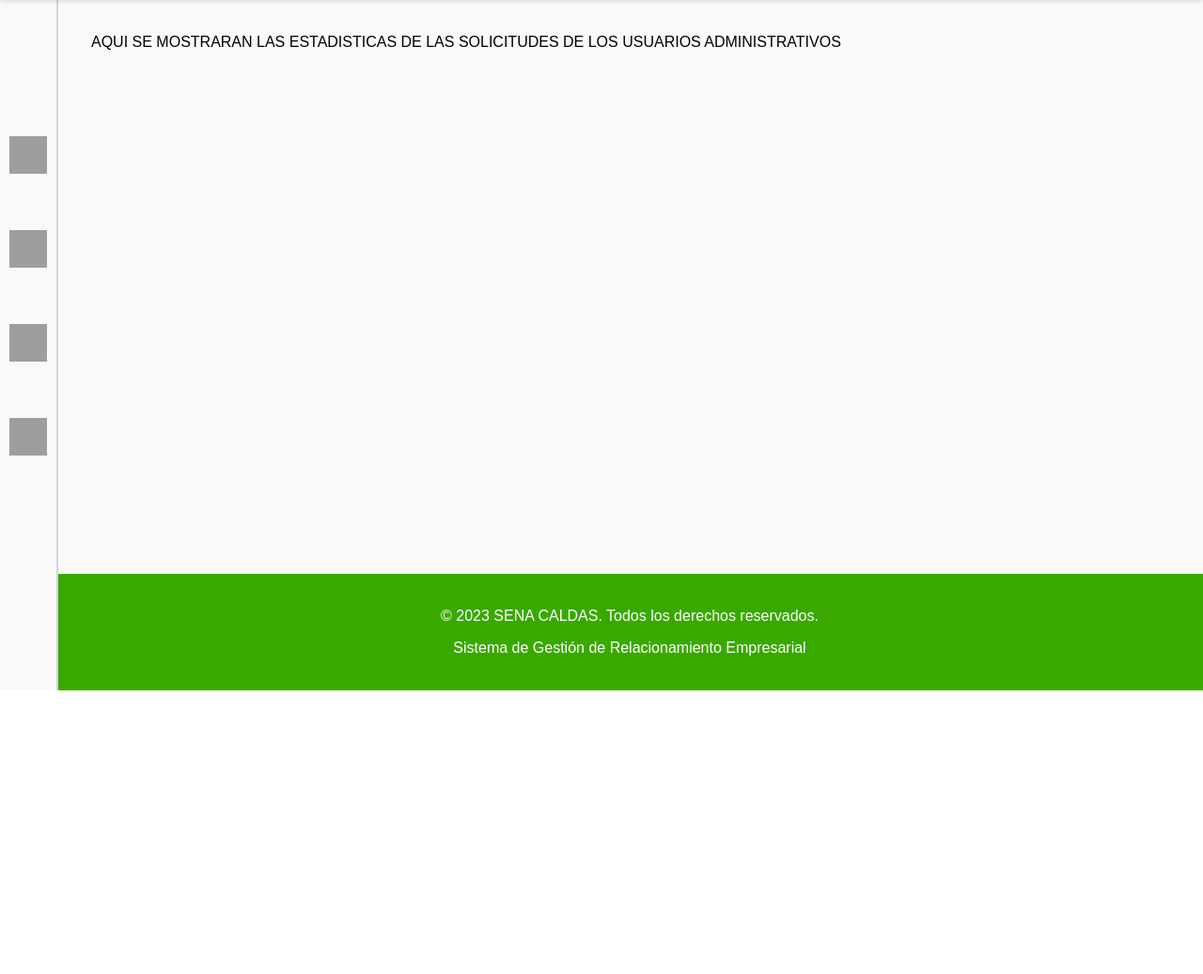
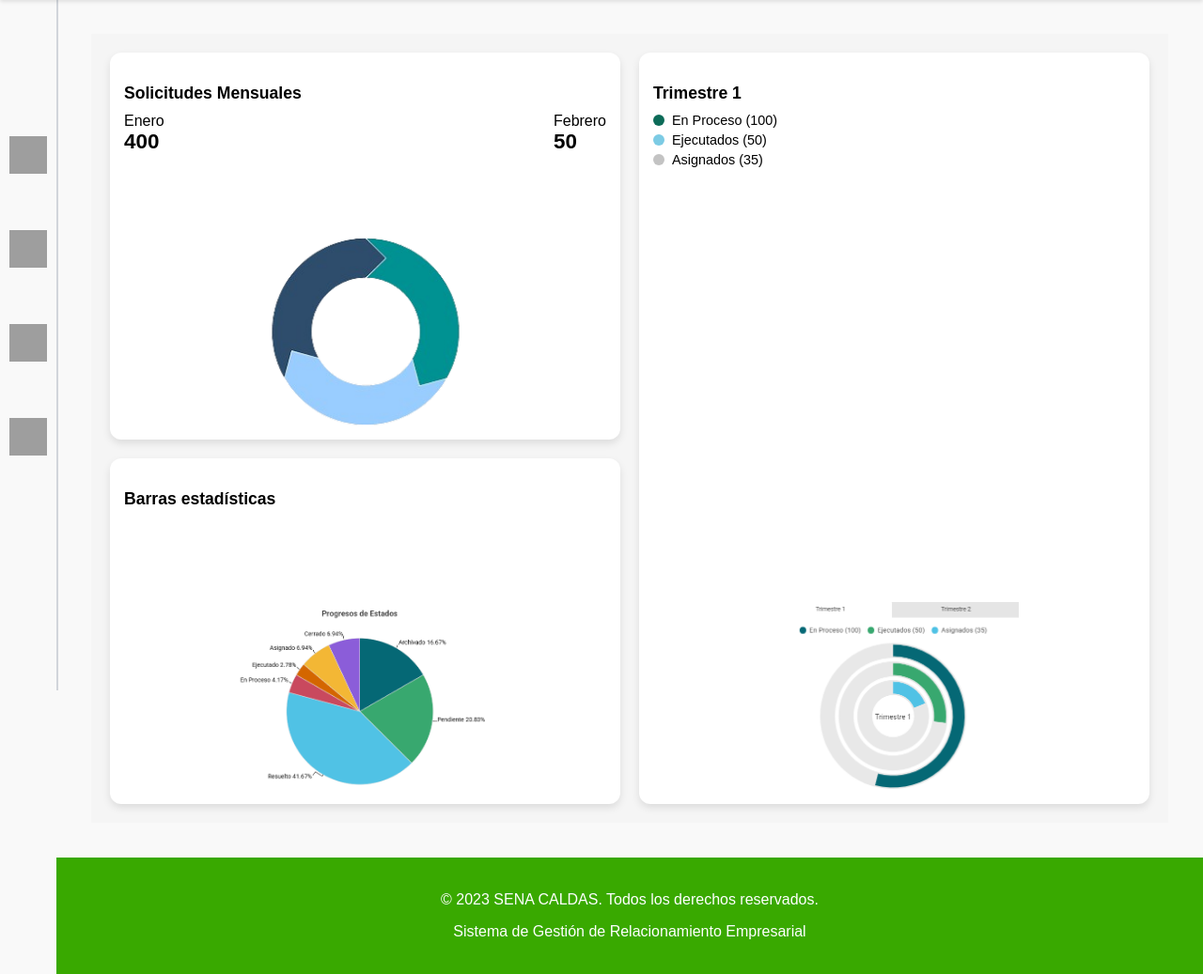
Before and after one commit to reyes630/relacionamientoEmpresarial, a PHP site: page /solicitud/solicitudEstadisticas in a window 1280 px wide. Shown: the part 65-1102 px from the top of the page at 94% size. Before the commit the page ends 800 px from the top, so only its background shows below. Run offline with PHP 8.4, Linux system fonts and the light colour scheme; the visitor is signed in with stand-in values (Sample User, id 1); grey boxes are pictures that could not be loaded.

Commit message:
style:the cards containing the statistics were created and positioned in the request view for the Administrative role.

```diff
--- a/app/controllers/loginController.php
+++ b/app/controllers/loginController.php
@@ -59,6 +59,6 @@ class LoginController extends BaseController{
 
     public function logoutLogin(){
         session_destroy();
-        header("Location: /login/init");
+        header("Location: /login/login.php");
     }
 }
--- a/app/views/solicitud/solicitudEstadisticas.php
+++ b/app/views/solicitud/solicitudEstadisticas.php
@@ -1 +1,141 @@
-AQUI SE MOSTRARAN LAS ESTADISTICAS DE LAS SOLICITUDES DE LOS USUARIOS ADMINISTRATIVOS
+
+<style>
+    .dashboard-cards {
+  display: grid;
+  grid-template-columns: repeat(auto-fit, minmax(280px, 1fr));
+  gap: 20px;
+  padding: 20px;
+  background: #f5f5f5;
+}
+
+.dashboard-cards {
+  display: grid;
+  grid-template-areas:
+    "left right"
+    "left right";
+  grid-template-columns: 1fr 1fr;
+  gap: 20px;
+  padding: 20px;
+  background: #f5f5f5;
+  height: 100vh; /* Opcional: ajusta a tu gusto */
+}
+
+.card {
+  background: white;
+  border-radius: 12px;
+  box-shadow: 0 4px 8px rgba(0,0,0,0.1);
+  padding: 15px;
+  display: flex;
+  flex-direction: column;
+  justify-content: space-between;
+}
+
+.card:nth-child(1) {
+  grid-area: top-left;
+}
+
+.card:nth-child(2) {
+  grid-area: bottom-left;
+}
+
+.card:nth-child(3) {
+  grid-area: right;
+}
+
+.dashboard-cards {
+  grid-template-areas:
+    "top-left right"
+    "bottom-left right";
+}
+
+
+.title {
+  font-weight: bold;
+  font-size: 1.1rem;
+  margin-bottom: 10px;
+}
+
+.meses {
+  display: flex;
+  justify-content: space-between;
+}
+
+.meses p {
+  margin: 0;
+}
+
+.numero {
+  font-size: 1.4rem;
+  font-weight: bold;
+}
+
+.card-image {
+  width: 100%;
+  max-height: 200px;
+  object-fit: contain;
+}
+
+.leyenda {
+  list-style: none;
+  padding: 0;
+  margin: 0;
+}
+
+.leyenda li {
+  font-size: 0.9rem;
+  margin-bottom: 5px;
+  display: flex;
+  align-items: center;
+}
+
+.dot {
+  width: 12px;
+  height: 12px;
+  border-radius: 50%;
+  display: inline-block;
+  margin-right: 8px;
+}
+
+.dot-verde { background-color: #0c6b58; }
+.dot-celeste { background-color: #7ccbe4; }
+.dot-gris { background-color: #c3c3c3; }
+
+</style>
+<section class="dashboard-cards">
+  <!-- Ficha: Solicitudes Mensuales -->
+ <div class="card solicitudes">
+  <div class="card-text">
+    <p class="title">Solicitudes Mensuales</p>
+    <div class="meses">
+      <div>
+        <p>Enero</p>
+        <p class="numero">400</p>
+      </div>
+      <div>
+        <p>Febrero</p>
+        <p class="numero">50</p>
+      </div>
+    </div>
+  </div>
+  <img src="../img/dona.png" alt="Gráfico de dona" class="card-image" />
+</div>
+
+
+    <!-- Ficha: Barras estadísticas -->
+    <div class="card">
+      <p class="title">Barras estadísticas</p>
+      <img src="../img/progresosEstados.png" alt="Barras estadísticas" class="card-image" />
+    </div>
+  <!-- Ficha: Trimestre 1 -->
+  <div class="card">
+    <div class="card-text">
+      <p class="title">Trimestre 1</p>
+      <ul class="leyenda">
+        <li><span class="dot dot-verde"></span> En Proceso (100)</li>
+        <li><span class="dot dot-celeste"></span> Ejecutados (50)</li>
+        <li><span class="dot dot-gris"></span> Asignados (35)</li>
+      </ul>
+    </div>
+    <img src="../img/radar.png" alt="Gráfico circular" class="card-image" />
+  </div>
+</section>
```
Also changed, not shown: public/img/dona.png (added).
